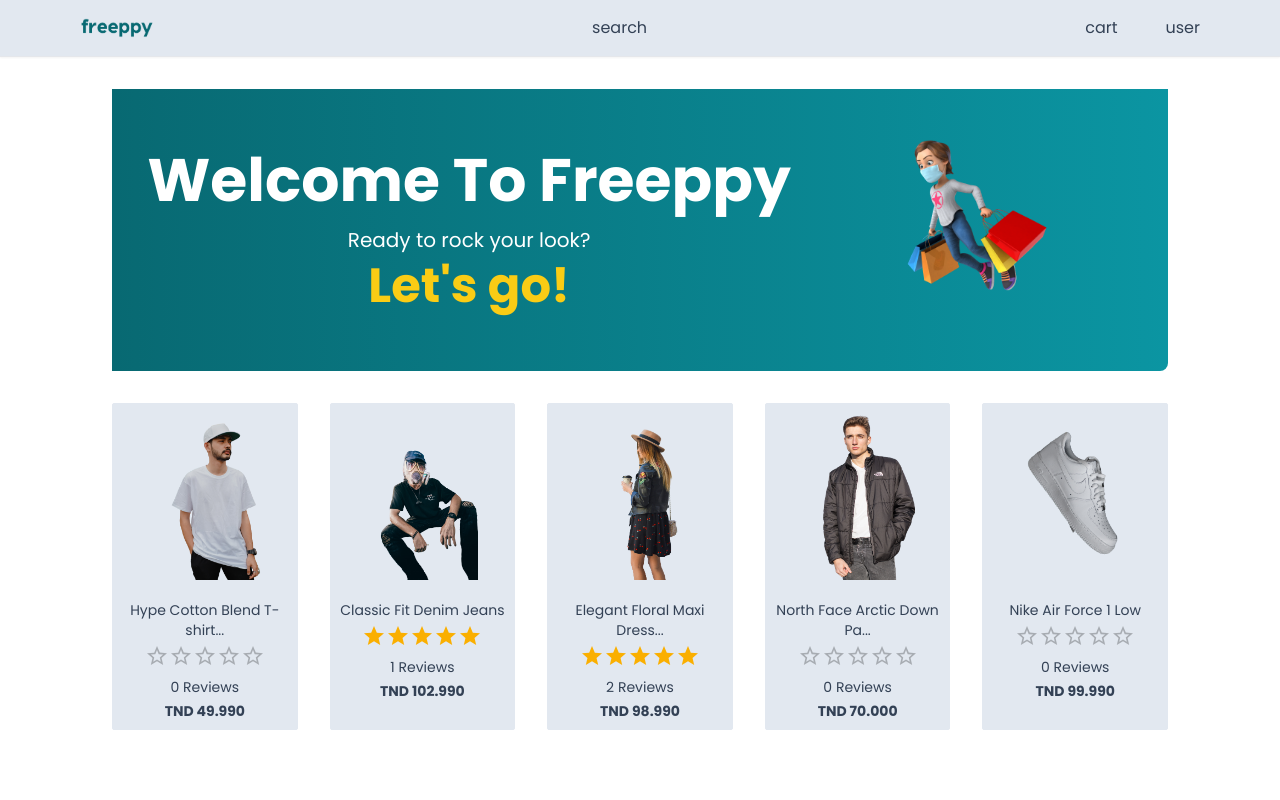
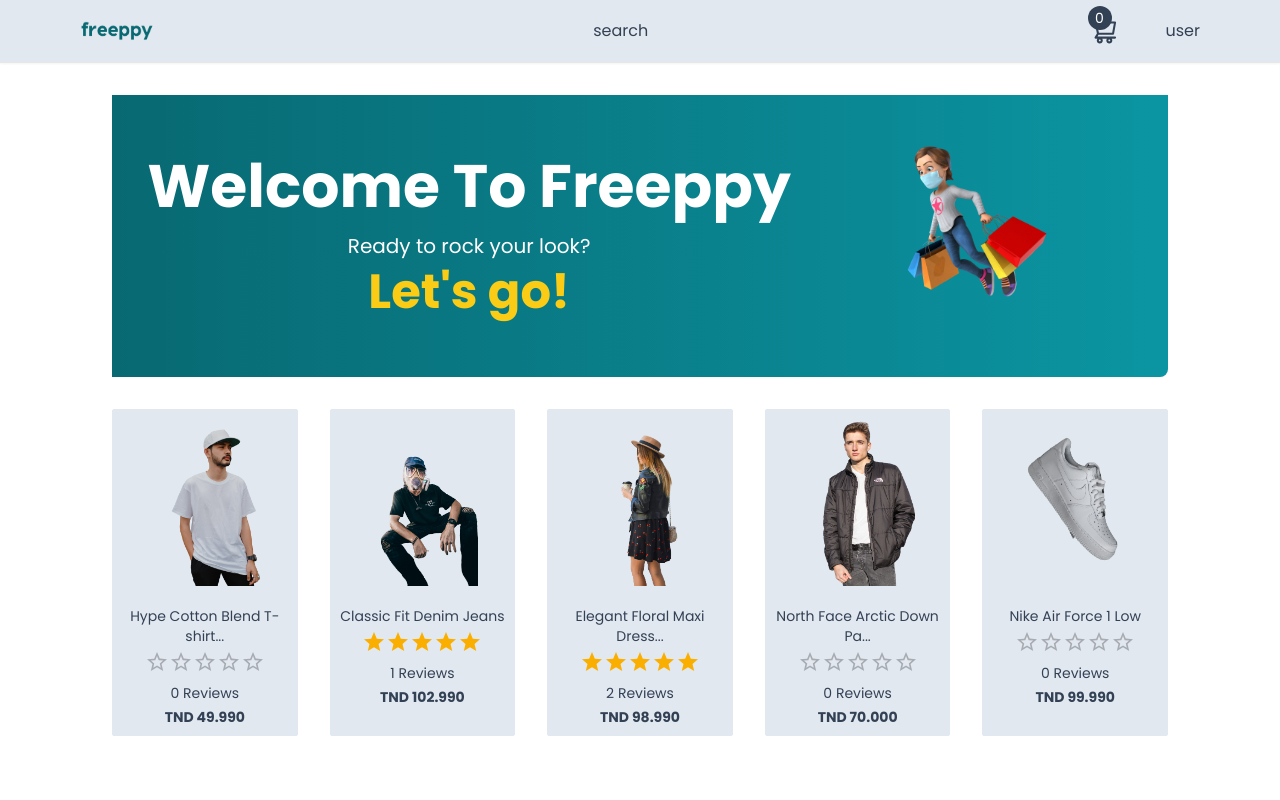
Before and after one commit to MohamedBoukthir/Freeppy, a Next.js app: page / in a window 1280 px wide. Shown: the top 800 px of the page. Built offline with nearby package versions, Linux system fonts and the light colour scheme.

Commit message:
Cart Qty UI

```diff
--- a/app/cart/CartClient.tsx
+++ b/app/cart/CartClient.tsx
@@ -6,9 +6,10 @@
 import Link from "next/link";
 import { MdArrowBack } from "react-icons/md";
 import ItemContent from "./ItemContent";
+import { formatPrice } from "@/utils/formatPrice";
 
 const CartClient = () => {
-  const { cartProducts, handleClearCart } = useCart();
+  const { cartProducts, handleClearCart, cartTotalAmount } = useCart();
 
   // show this when cart is empty
   if (!cartProducts || cartProducts.length === 0) {
@@ -52,7 +53,7 @@
         <div className="text-sm flex flex-col gap-1 items-start">
           <div className="flex justify-between w-full text-base font-semibold">
             <span>Subtotal</span>
-            <span>500 TND</span>
+            <span> {formatPrice(cartTotalAmount)} </span>
           </div>
           <p className="text-slate-500">
             Taxes and shipping calculate at checkout
--- /dev/null
+++ b/components/CartCount.tsx
@@ -0,0 +1,24 @@
+"use client";
+
+import { useCart } from "@/hooks/useCart";
+import { useRouter } from "next/navigation"
+import { AiOutlineShoppingCart } from "react-icons/ai";
+
+const CartCount = () => {
+    const { cartTotalQty } = useCart();
+    const router = useRouter();
+
+  return (
+    <div className="relative cursor-pointer"
+         onClick={() => router.push('/cart')}>
+            <div className="text-3xl">
+                <AiOutlineShoppingCart/>
+            </div>
+            <span className="absolute top-[-10px] bg-slate-700 text-white h-6 w-6 rounded-full flex items-center justify-center text-sm">
+                {cartTotalQty}
+            </span>
+    </div>
+  )
+}
+
+export default CartCount
--- a/components/Navbar.tsx
+++ b/components/Navbar.tsx
@@ -2,6 +2,7 @@
 import Link from "next/link"
 
 import Container from "./Container"
+import CartCount from "./CartCount"
 
 const Navbar = () => {
   return (
@@ -19,7 +20,7 @@
             </Link>
             <div className="hidden md:block">search</div>
             <div className="flex items-center gap-8 md:gap-12">
-              <div>cart</div>
+              <CartCount/>
               <div>user</div>
             </div>
           </div>
--- a/hooks/useCart.tsx
+++ b/hooks/useCart.tsx
@@ -3,15 +3,16 @@
 
 import {toast} from 'react-hot-toast';
 
-interface CartContextType {
+type CartContextType = {
   cartTotalQty: number;
+  cartTotalAmount: number;
   cartProducts: CartProductType[] | null;
   handleAddProductToCart: (product: CartProductType) => void;
   handleRemoveProductFromCart: (product: CartProductType) => void;
   handleCartQtyIncrease: (product: CartProductType) => void;
   handleCartQtyDecrease: (product: CartProductType) => void;
   handleClearCart: () => void;
-}
+};
 
 export const CartContext = createContext<CartContextType | null>(null);
 
@@ -148,6 +149,7 @@
 
     const value = {
         cartTotalQty,
+        cartTotalAmount,
         cartProducts,
         handleAddProductToCart,
         handleRemoveProductFromCart,
```
